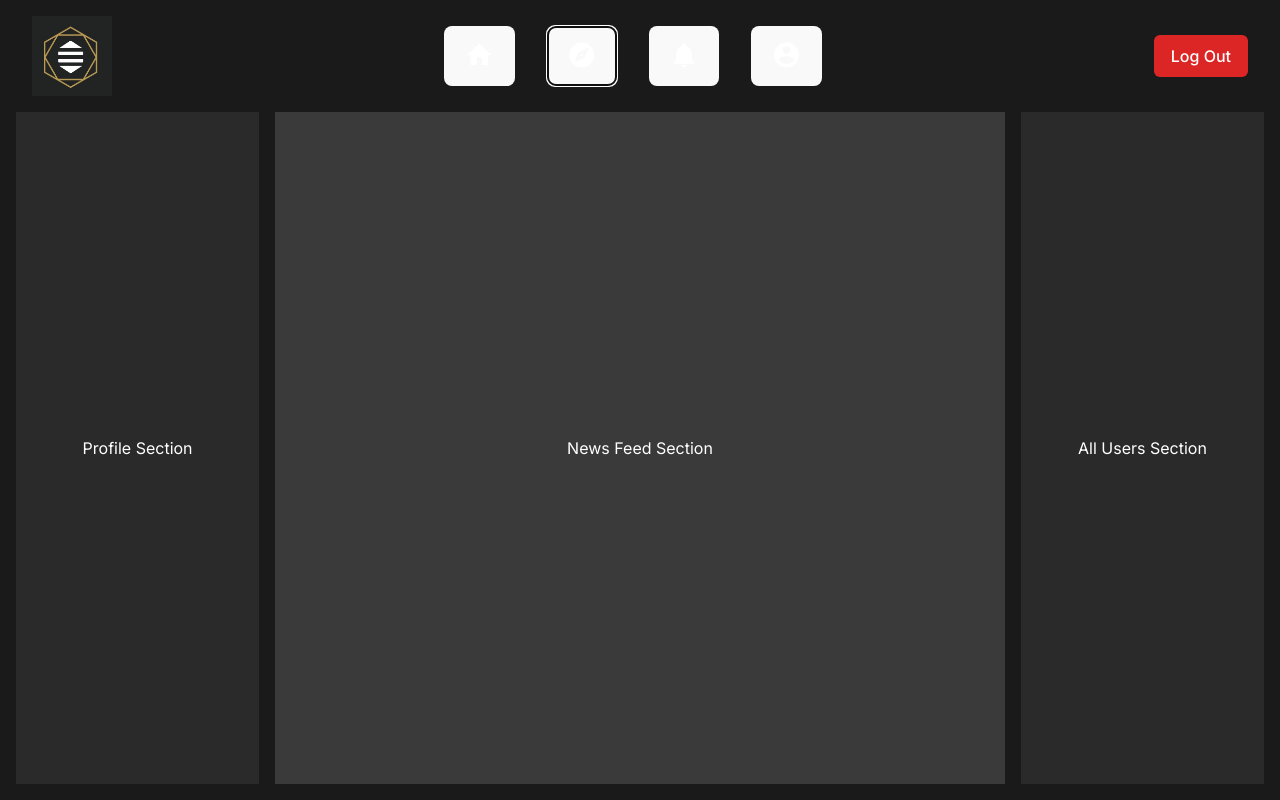
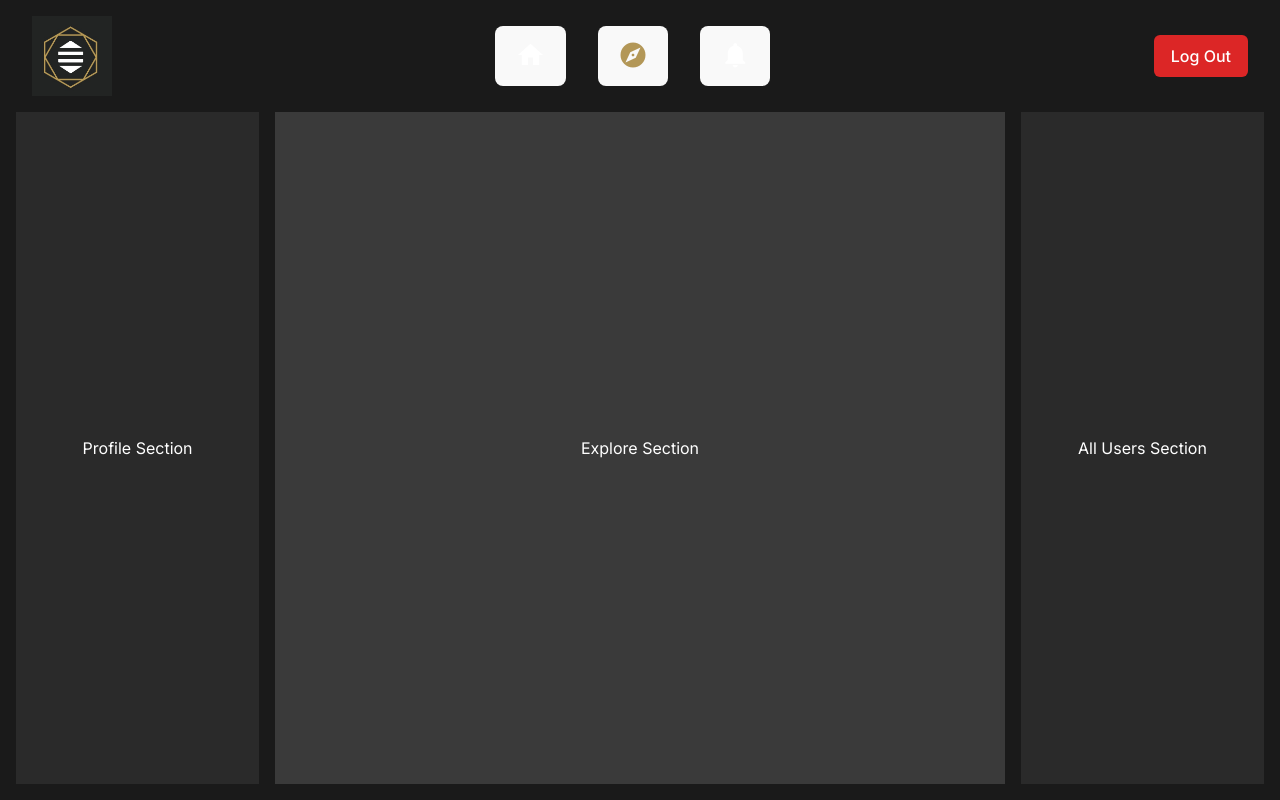
Before and after one commit to Hartz-byte/social-media-app, a React (Vite) app: page /Home in a window 1280 px wide. Both pictures are taken after a click on the button "explore". Built offline with nearby package versions, Linux system fonts and the light colour scheme; a web font is replaced by a local one.

Commit message:
Navigation added to the NavigationSection component

```diff
--- /dev/null
+++ b/src/components/ExploreSection.tsx
@@ -0,0 +1,9 @@
+const ExploreSection = () => {
+  return (
+    <div className="w-[60%] flex items-center justify-center bg-[#3a3a3a]">
+      <p>Explore Section</p>
+    </div>
+  );
+};
+
+export default ExploreSection;
--- a/src/components/NavigationSection.tsx
+++ b/src/components/NavigationSection.tsx
@@ -1,19 +1,24 @@
+import { useState } from "react";
 import { useNavigate } from "react-router-dom";
 import { getAuth, signOut } from "firebase/auth";
 
 import Logo from "../assets/logo/Buzzz.jpg";
 
-const NavigationSection = () => {
+const NavigationSection = ({
+  onChangeSection,
+}: {
+  onChangeSection: (section: string) => void;
+}) => {
+  const [activeTab, setActiveTab] = useState("home");
   const navigate = useNavigate();
 
-  // function to handle log out
+  // Function to handle log out
   const handleLogout = () => {
     const auth = getAuth();
 
     signOut(auth)
       .then(() => {
         navigate("/login");
-
         console.log("User signed out.");
       })
       .catch((error) => {
@@ -21,31 +26,53 @@ const NavigationSection = () => {
       });
   };
 
+  // handle tab change
+  const handleTabChange = (tab: string) => {
+    setActiveTab(tab);
+    onChangeSection(tab);
+  };
+
   return (
     <div className="h-[80px] flex items-center justify-between px-4">
-      {/* Logo on the left */}
+      {/* Logo */}
       <img src={Logo} alt="Buzzz Logo" className="h-full object-contain" />
 
-      {/* Centered Navigation Icons */}
+      {/* Navigation Buttons */}
       <div className="flex gap-8">
-        <button className="text-white hover:text-[#B39757]">
+        {/* Home Button */}
+        <button
+          onClick={() => handleTabChange("home")}
+          className={`${
+            activeTab === "home"
+              ? "text-[#B39757]"
+              : "text-white hover:text-[#B39757]"
+          } focus:outline-none`}
+        >
           <span className="material-icons text-3xl">home</span>
         </button>
-        <button className="text-white hover:text-[#B39757]">
+
+        {/* Explore Button */}
+        <button
+          onClick={() => handleTabChange("explore")}
+          className={`${
+            activeTab === "explore"
+              ? "text-[#B39757]"
+              : "text-white hover:text-[#B39757]"
+          } focus:outline-none`}
+        >
           <span className="material-icons text-3xl">explore</span>
         </button>
-        <button className="text-white hover:text-[#B39757]">
+
+        {/* Notifications Button */}
+        <button className="text-white hover:text-[#B39757] focus:outline-none">
           <span className="material-icons text-3xl">notifications</span>
-        </button>
-        <button className="text-white hover:text-[#B39757]">
-          <span className="material-icons text-3xl">account_circle</span>
         </button>
       </div>
 
       {/* Logout Button */}
       <button
         onClick={handleLogout}
-        className="text-white bg-red-600 px-4 py-2 rounded-md hover:bg-red-500 transition"
+        className="text-white bg-red-600 px-4 py-2 rounded-md hover:bg-red-700 transition focus:outline-none"
       >
         Log Out
       </button>
--- a/src/index.css
+++ b/src/index.css
@@ -45,9 +45,7 @@ button {
   cursor: pointer;
   transition: border-color 0.25s;
 }
-button:hover {
-  border-color: #646cff;
-}
+
 button:focus,
 button:focus-visible {
   outline: 4px auto -webkit-focus-ring-color;
--- a/src/pages/Home.tsx
+++ b/src/pages/Home.tsx
@@ -1,18 +1,32 @@
+import { useState } from "react";
+
 import NavigationSection from "../components/NavigationSection";
 import ProfileSection from "../components/ProfileSection";
 import NewsFeedSection from "../components/NewsFeedSection";
 import AllUsersSection from "../components/AllUsersSection";
+import ExploreSection from "../components/ExploreSection";
 
 const Home = () => {
+  const [activeSection, setActiveSection] = useState("home");
+
+  // Handle section change from Navigation
+  const handleSectionChange = (section: string) => {
+    setActiveSection(section);
+  };
+
   return (
     <div className="flex flex-col min-h-screen gap-4 p-4 bg-[#1a1a1a] text-white">
       {/* Navigation Section */}
-      <NavigationSection />
+      <NavigationSection onChangeSection={handleSectionChange} />
 
       {/* Profile, News Feed, and All Users Sections */}
       <div className="flex flex-1 gap-4">
         <ProfileSection />
-        <NewsFeedSection />
+
+        {/* Conditionally render based on activeSection */}
+        {activeSection === "home" && <NewsFeedSection />}
+        {activeSection === "explore" && <ExploreSection />}
+
         <AllUsersSection />
       </div>
     </div>
```
